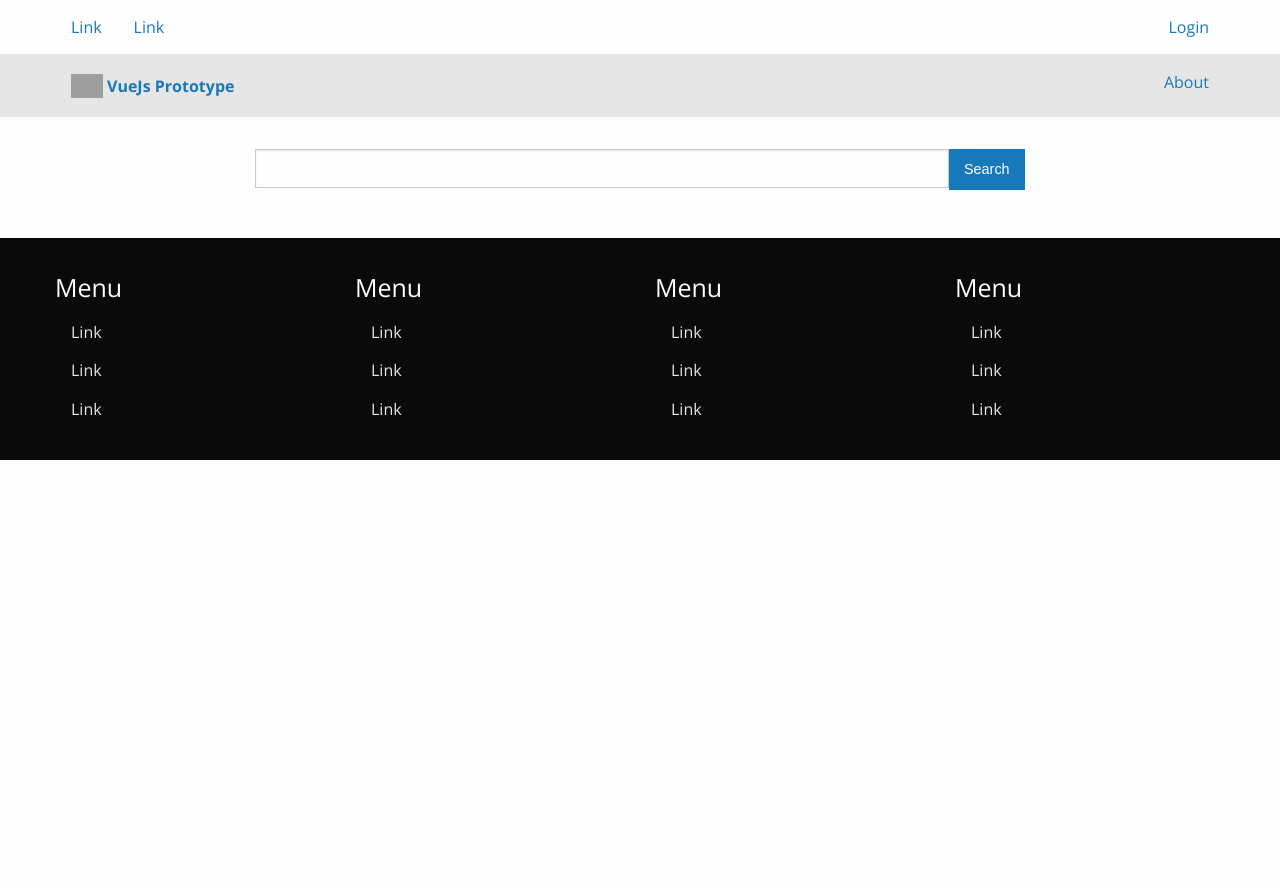
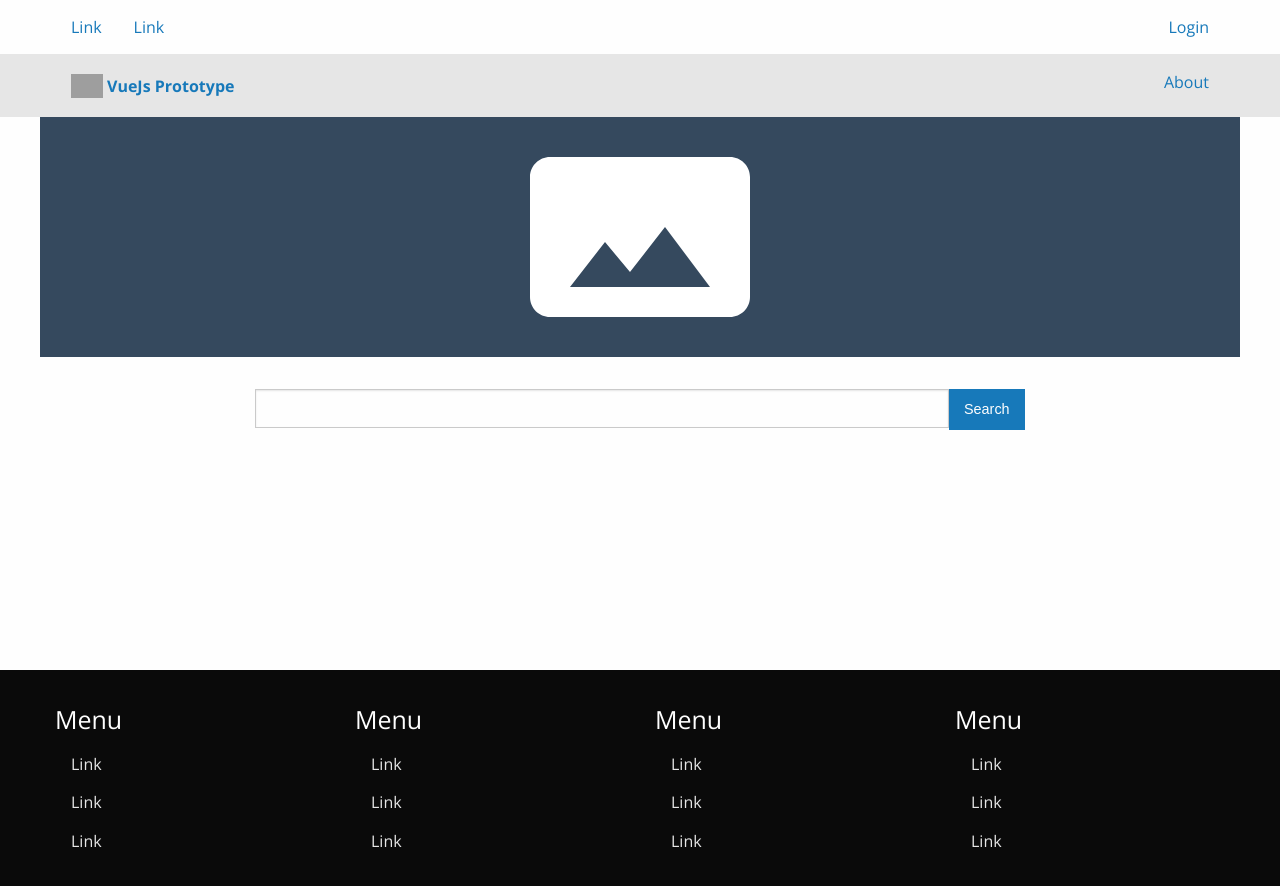
Before and after one commit to aozora/vuestart, a Vue app: page / in a window 1280 px wide. Shown: the top 886 px of the page. Before the commit the page ends 800 px from the top, so only its background shows below. Built offline with nearby package versions, Linux system fonts and the light colour scheme; grey boxes are pictures that could not be loaded.

Commit message:
added fake hero

```diff
--- a/src/assets/css/app.css
+++ b/src/assets/css/app.css
@@ -3195,6 +3195,18 @@ html.is-reveal-open body {
   line-height: 1.5rem;
 }
 
+.hero {
+  background-color: #35495e;
+  height: 30vh;
+}
+
+.hero svg,
+.hero img {
+  margin: 0 auto;
+  height: 100%;
+  max-width: 100%;
+}
+
 .footer {
   padding: 2rem 0;
   background-color: #0a0a0a;
--- a/src/assets/scss/app.scss
+++ b/src/assets/scss/app.scss
@@ -58,5 +58,6 @@ $global-flexbox: true !global;
 
 @import 'components/top-nav';
 @import 'components/main-menu';
+@import 'components/hero';
 @import 'components/footer';
 @import 'components/search';
--- /dev/null
+++ b/src/assets/scss/components/_hero.scss
@@ -0,0 +1,11 @@
+.hero {
+  background-color: #35495e;
+  height: 30vh;
+
+  svg,
+  img {
+    margin: 0 auto;
+    height: 100%;
+    max-width: 100%;
+  }
+}
--- /dev/null
+++ b/src/components/Hero.vue
@@ -0,0 +1,14 @@
+<template>
+  <section class="hero column row">
+    <svg fill="#ffffff" viewBox="0 0 24 24" xmlns="http://www.w3.org/2000/svg">
+      <path d="M0 0h24v24H0z" fill="none"/>
+      <path d="M23 18V6c0-1.1-.9-2-2-2H3c-1.1 0-2 .9-2 2v12c0 1.1.9 2 2 2h18c1.1 0 2-.9 2-2zM8.5 12.5l2.5 3.01L14.5 11l4.5 6H5l3.5-4.5z"/>
+    </svg>
+  </section>
+</template>
+
+<script>
+  export default {
+    name: 'Hero'
+  };
+</script>
--- a/src/components/Home.vue
+++ b/src/components/Home.vue
@@ -1,16 +1,28 @@
 <template>
   <div class="home">
+    <Hero></Hero>
     <SearchBox></SearchBox>
+
+    <br>
+    <br>
+    <br>
+    <br>
+    <br>
+    <br>
+    <br>
+    <br>
   </div>
 </template>
 
 <script>
+  import Hero from 'components/Hero';
   import SearchBox from 'components/Search/SearchBox';
 
   export default {
     name: 'Home',
     components: {
-      SearchBox
+      SearchBox,
+      Hero
     }
   };
 </script>
```
